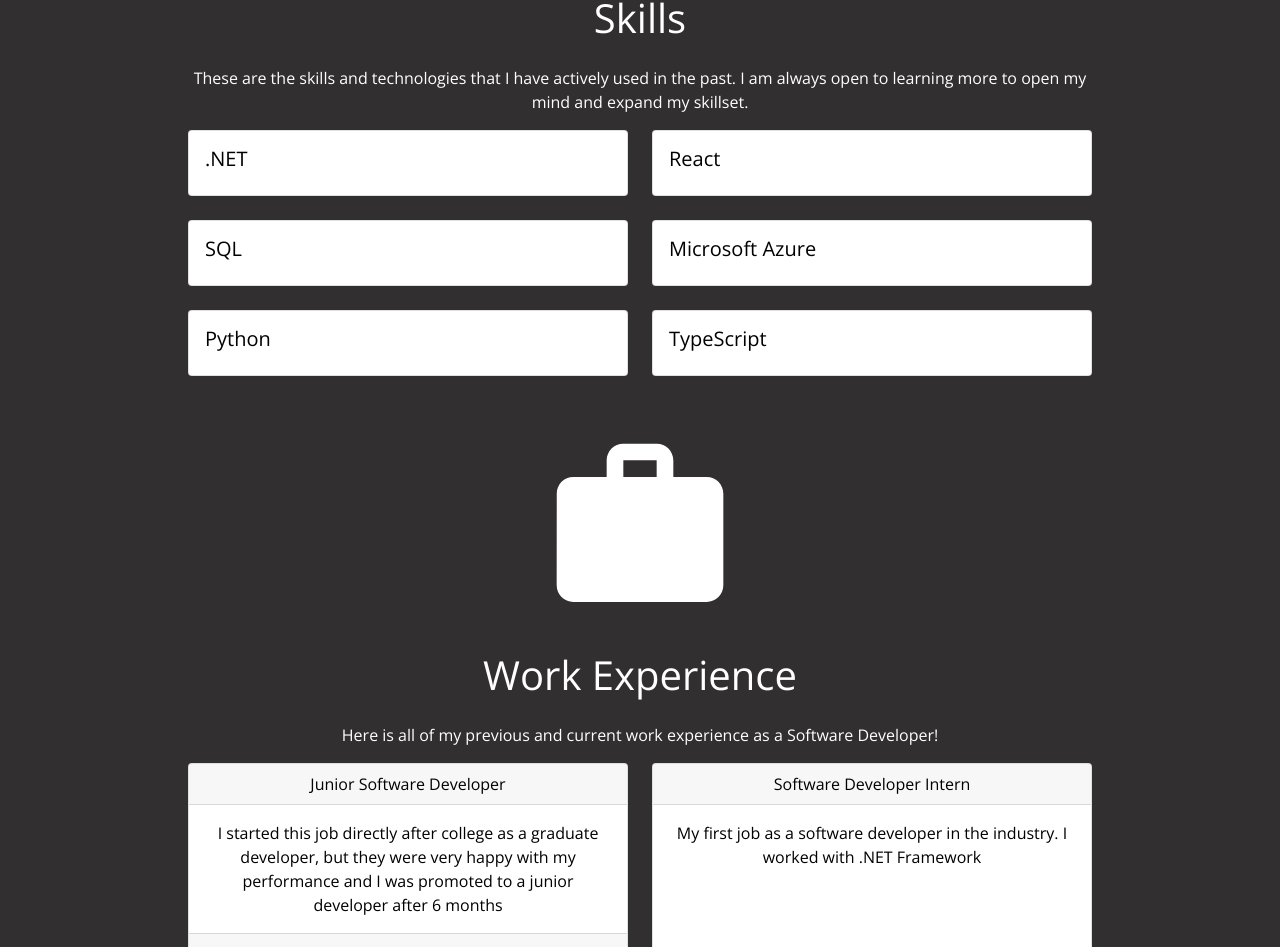
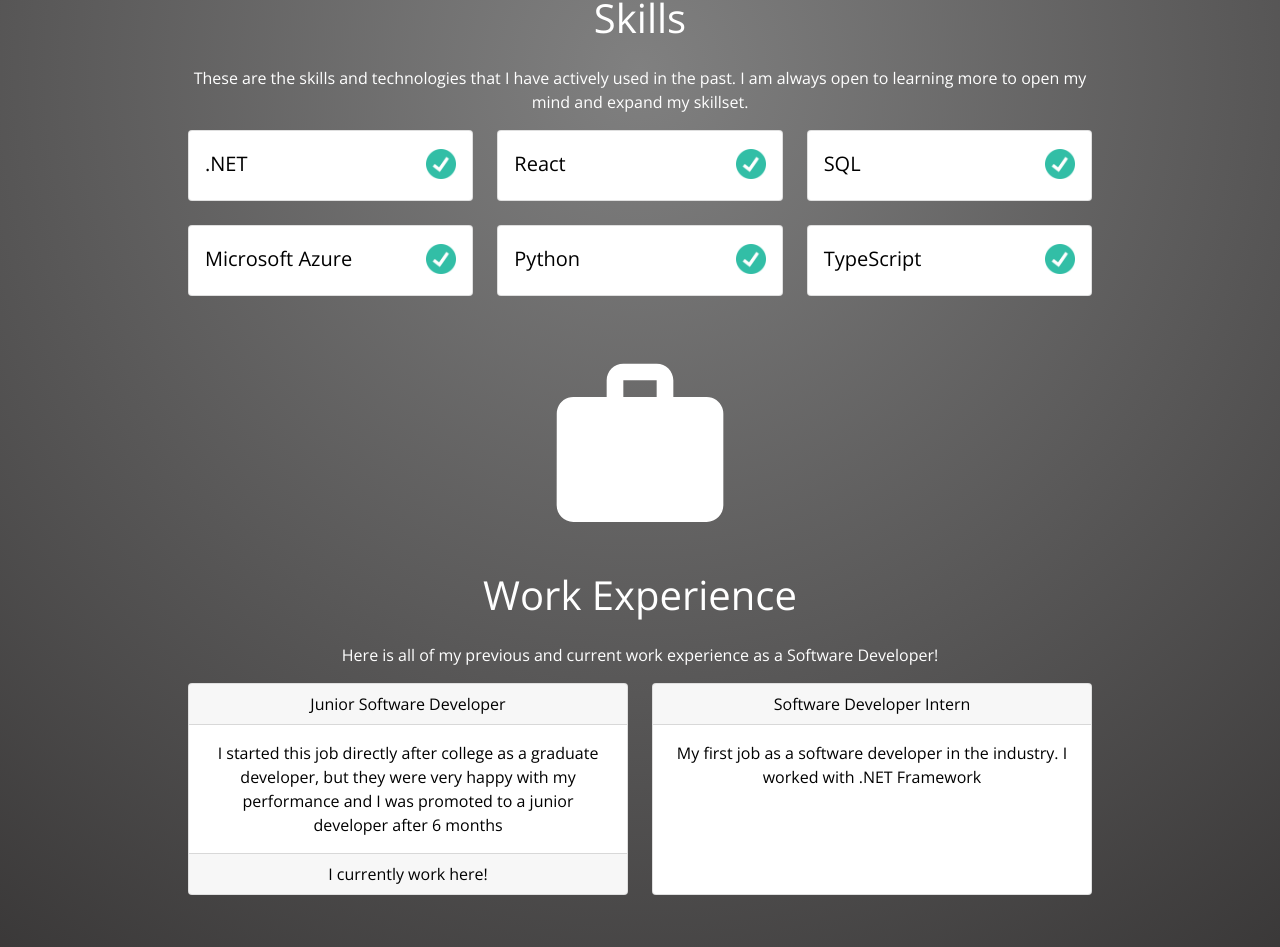
Before and after one commit to KyleHennessy/PortfolioWebsiteFrontend, a React (Create React App) app: page /about-me in a window 1280 px wide. Shown: the part 1626-2573 px from the top of the page. Built offline with nearby package versions, Linux system fonts and the light colour scheme.

Commit message:
Made the skills and the body of the page look nicer. Fixed an issue where the social media tooltips werent displaying. removed some unused code and comments

```diff
--- a/src/components/Sections/Contact.js
+++ b/src/components/Sections/Contact.js
@@ -57,7 +57,7 @@ const Contact = () => {
 
               <a href="https://www.linkedin.com/in/kyle-hennessy-itcarlow/">
                 <OverlayTrigger
-                  trigger="hover focus"
+                  trigger={["hover", "focus"]}
                   placement="bottom"
                   delay={{ show: 10, hide: 0 }}
                   overlay={<Tooltip>Visit my Linkedin!</Tooltip>}
@@ -72,7 +72,7 @@ const Contact = () => {
 
               <a href="https://github.com/KyleHennessy">
                 <OverlayTrigger
-                  trigger="hover focus"
+                  trigger={["hover", "focus"]}
                   placement="bottom"
                   delay={{ show: 10, hide: 0 }}
                   overlay={<Tooltip>Visit my GitHub!</Tooltip>}
--- a/src/components/Skills/SkillItem/SkillItem.js
+++ b/src/components/Skills/SkillItem/SkillItem.js
@@ -5,7 +5,12 @@ const SkillItem = (props) => {
   return (
     <Card>
       <Card.Body>
-        <Card.Title>{props.title}</Card.Title>
+        <Card.Title className={classes.title}>{props.title}</Card.Title>
+        <img
+          className={classes.check}
+          src={require("../../../assets/check.png")}
+          alt=""
+        />
       </Card.Body>
     </Card>
   );
--- a/src/components/Skills/SkillItem/SkillItem.module.css
+++ b/src/components/Skills/SkillItem/SkillItem.module.css
@@ -0,0 +1,10 @@
+.title{
+    margin-top: 5px;
+    float:left;
+}
+.check{
+    margin-top: 2px;
+    height:30px;
+    width:30px;
+    float: right;
+}
--- a/src/components/Skills/SkillsList.js
+++ b/src/components/Skills/SkillsList.js
@@ -4,7 +4,7 @@ import SkillItem from "./SkillItem/SkillItem";
 const SkillsList = (props) => {
   return (
     <Container>
-      <Row xs={2} md={2} className="g-4">
+      <Row xs={2} md={3} className="g-4">
         {props.skills.map((skill) => (
           <Col xs key={skill.id}>
             <SkillItem key={skill.id} id={skill.id} title={skill.title} />
--- a/src/index.css
+++ b/src/index.css
@@ -7,7 +7,8 @@
 body {
   font-family: 'Open Sans', sans-serif;
   margin: 0;
-  background-color: #312F2F;
+  background: rgb(128,128,128);
+  background: radial-gradient(circle, rgba(128,128,128,1) 0%, rgba(49,47,47,1) 68%);
   color: white;
 }
 
```
Also changed, not shown: src/components/Projects/ProjectItem/ProjectItem.js (+0 -9 lines), src/assets/check.png (added).
